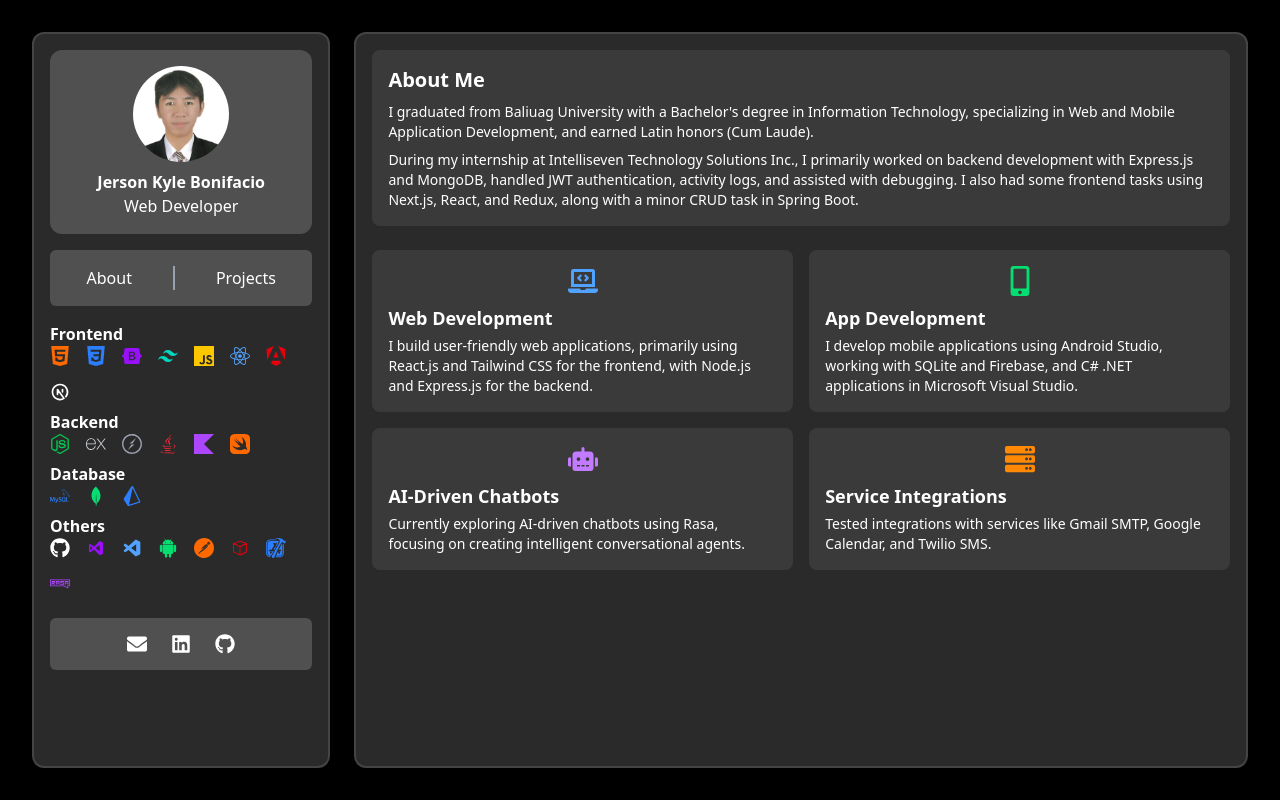
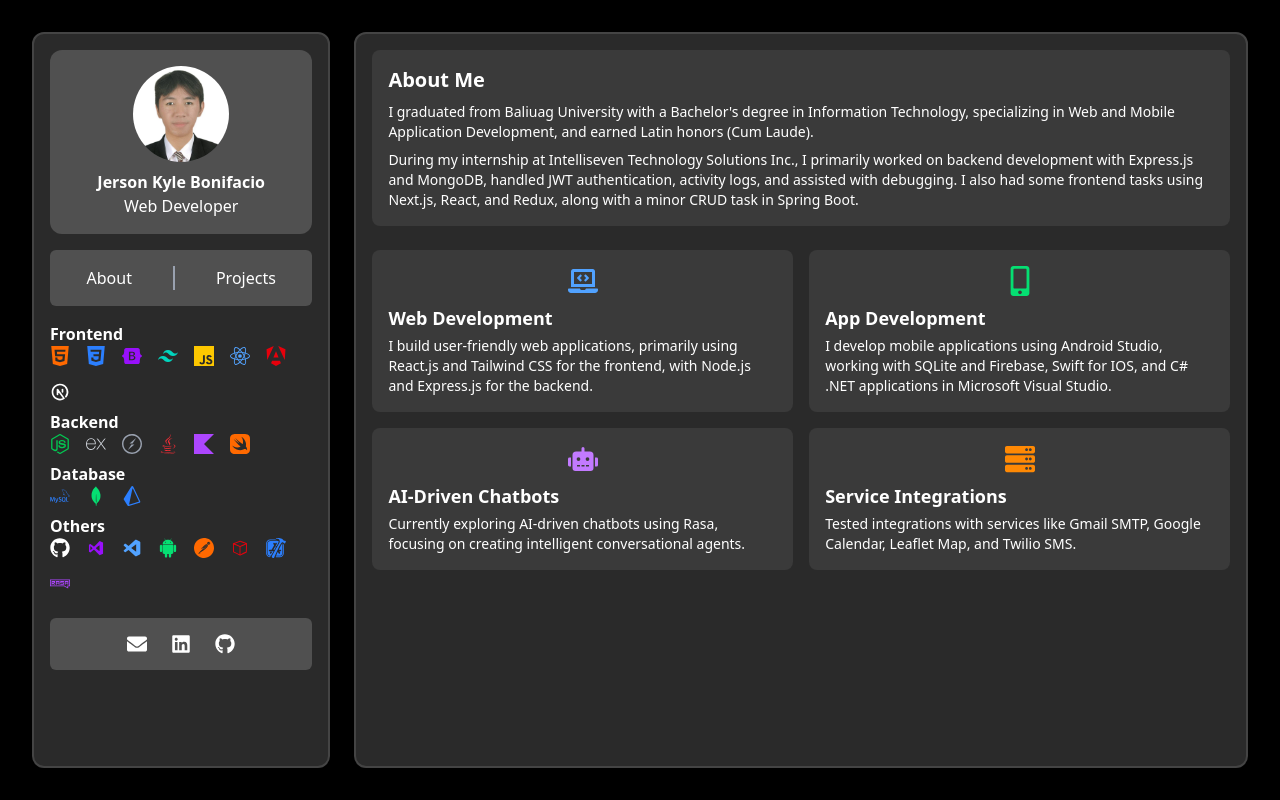
Before and after one commit to JisuKayl/JisuKayl-Personal-Portfolio, a React (Vite) app: page / in a window 1280 px wide. Built offline with nearby package versions, Linux system fonts and the light colour scheme.

Commit message:
chore: minor adjustment contents in about

```diff
--- a/src/components/About.jsx
+++ b/src/components/About.jsx
@@ -32,7 +32,7 @@ const About = () => {
             icon: <FaMobileAlt className="text-3xl text-green-400" />,
             title: "App Development",
             description:
-              "I develop mobile applications using Android Studio, working with SQLite and Firebase, and C# .NET applications in Microsoft Visual Studio.",
+              "I develop mobile applications using Android Studio, working with SQLite and Firebase, Swift for IOS, and C# .NET applications in Microsoft Visual Studio.",
           },
           {
             icon: <FaRobot className="text-3xl text-purple-400" />,
@@ -44,7 +44,7 @@ const About = () => {
             icon: <FaServer className="text-3xl text-orange-400" />,
             title: "Service Integrations",
             description:
-              "Tested integrations with services like Gmail SMTP, Google Calendar, and Twilio SMS.",
+              "Tested integrations with services like Gmail SMTP, Google Calendar, Leaflet Map, and Twilio SMS.",
           },
         ].map((skill, index) => (
           <div key={index} className="p-4 bg-[#3a3a3a] rounded-lg">
```
